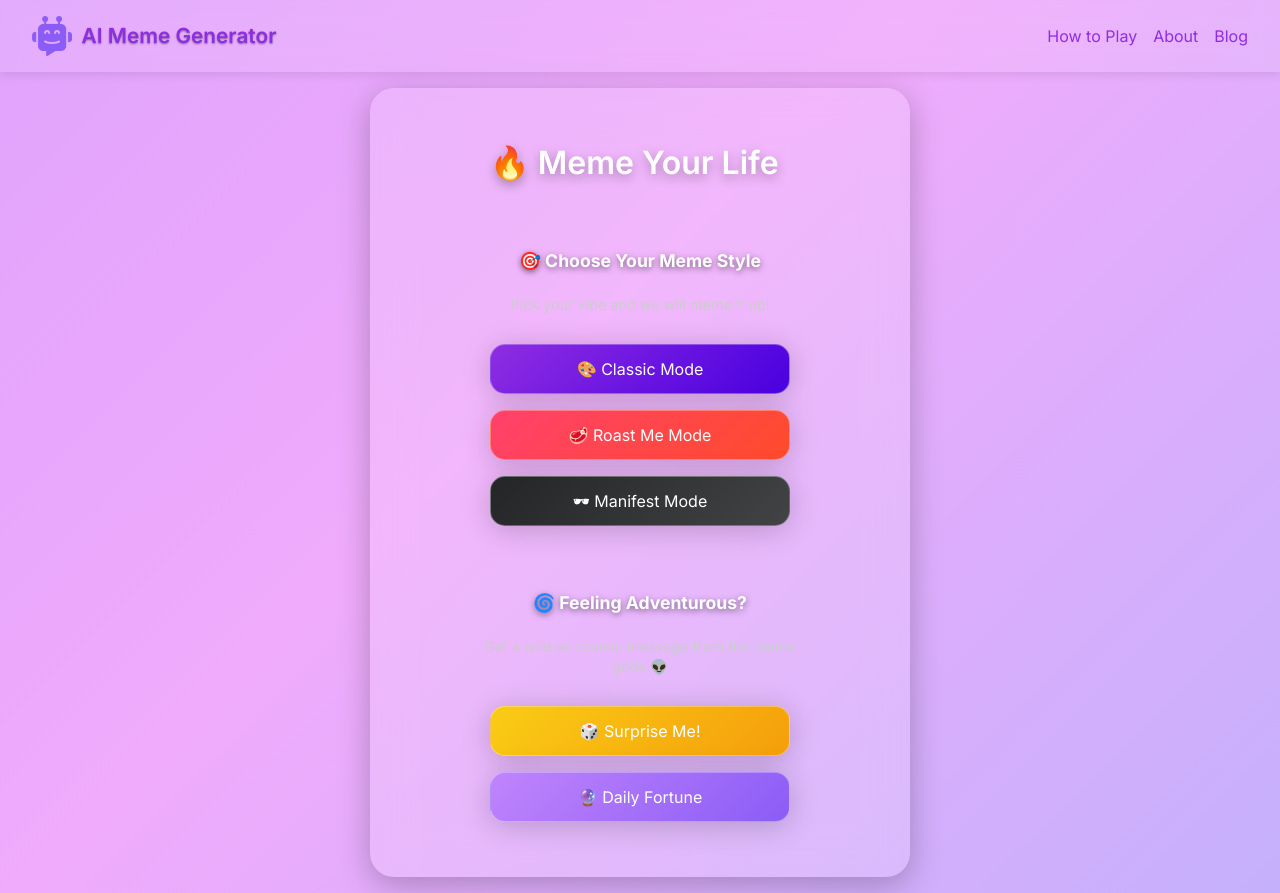
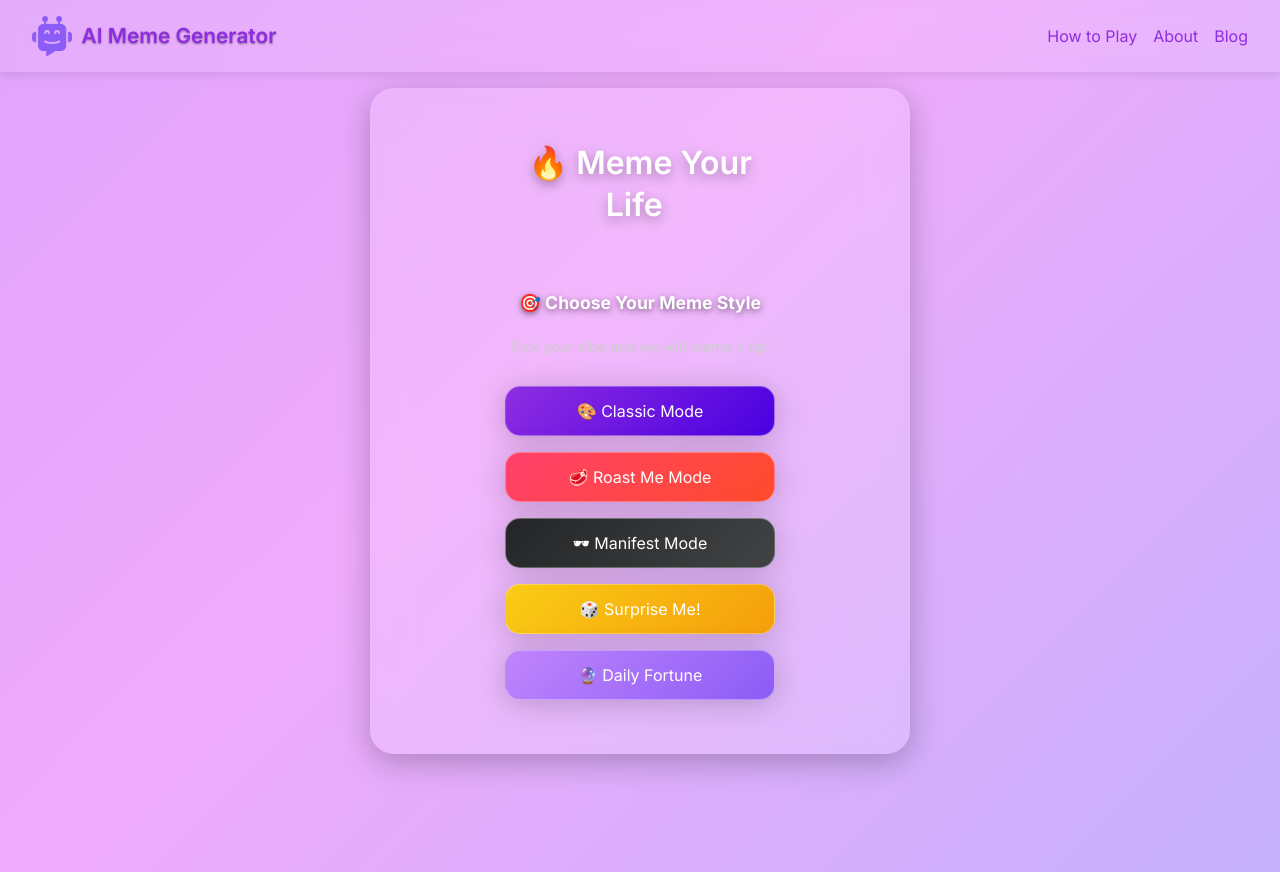
Before and after one commit to atakankaracali/aigeneratormeme, a React (Vite) app: page /meme in a window 1280 px wide. After the commit the page ends 872 px from the top, so only its background shows below. Built offline with nearby package versions, Linux system fonts and the light colour scheme; no server answers.

Commit message:
Adding-New-Mode

```diff
--- a/src/components/Intro.tsx
+++ b/src/components/Intro.tsx
@@ -26,7 +26,6 @@ const Intro = ({ onNext }: IntroProps) => (
       />
     </h2>
 
-    {/* Main Modes */}
     <div className="button-group-section">
       <h3 className="group-heading">🎯 Choose Your Meme Style</h3>
       <p className="group-subtext">Pick your vibe and we will meme it up!</p>
@@ -39,11 +38,6 @@ const Intro = ({ onNext }: IntroProps) => (
       <motion.button className="intro-button hr-btn" onClick={() => onNext("manifest")}>
         🕶 Manifest Mode
       </motion.button>
-    </div>
-
-    <div className="button-group-section">
-      <h3 className="group-heading">🌀 Feeling Adventurous?</h3>
-      <p className="group-subtext">Get a wild or cosmic message from the meme gods 👽</p>
       <motion.button className="intro-button surprise-btn" onClick={() => onNext("surprise")}>
         🎲 Surprise Me!
       </motion.button>
```
